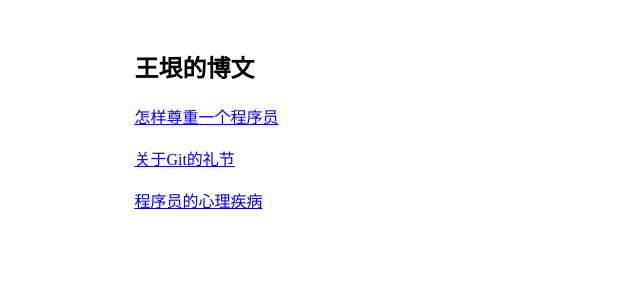
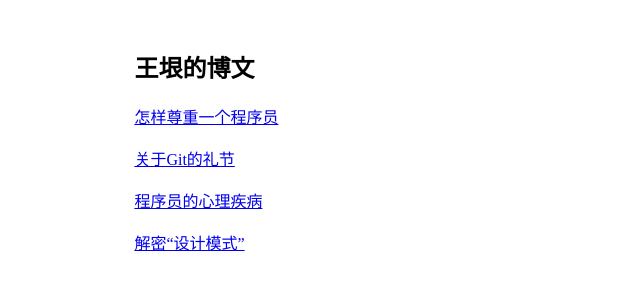
Before and after one commit to songyuequan/songyuequan.github.com, a plain HTML site: page index.html in a window 1280 px wide. Shown: the part 47-336 px from the top of the page, without its empty margins (0-640 px from the left). Drawn offline with Linux system fonts and the light colour scheme.

Commit message:
Update index.html

```diff
--- a/index.html
+++ b/index.html
@@ -19,6 +19,7 @@
   <a href="http://www.yinwang.org/blog-cn/2015/03/03/how-to-respect-a-programmer/" target="_blank">怎样尊重一个程序员</a><br><br/>
   <a href="http://www.yinwang.org/blog-cn/2015/03/11/git-etiquette/" target="_blank">关于Git的礼节</a><br/><br/>
   <a href="http://www.yinwang.org/blog-cn/2014/02/09/programmer-mental/" target="_blank">程序员的心理疾病</a><br/><br/>
+  <a href="http://www.yinwang.org/blog-cn/2013/03/07/design-patterns/" target＝"_blank">解密“设计模式”</a><br/><br/>
   </div>
   </body>
 </html>
```
